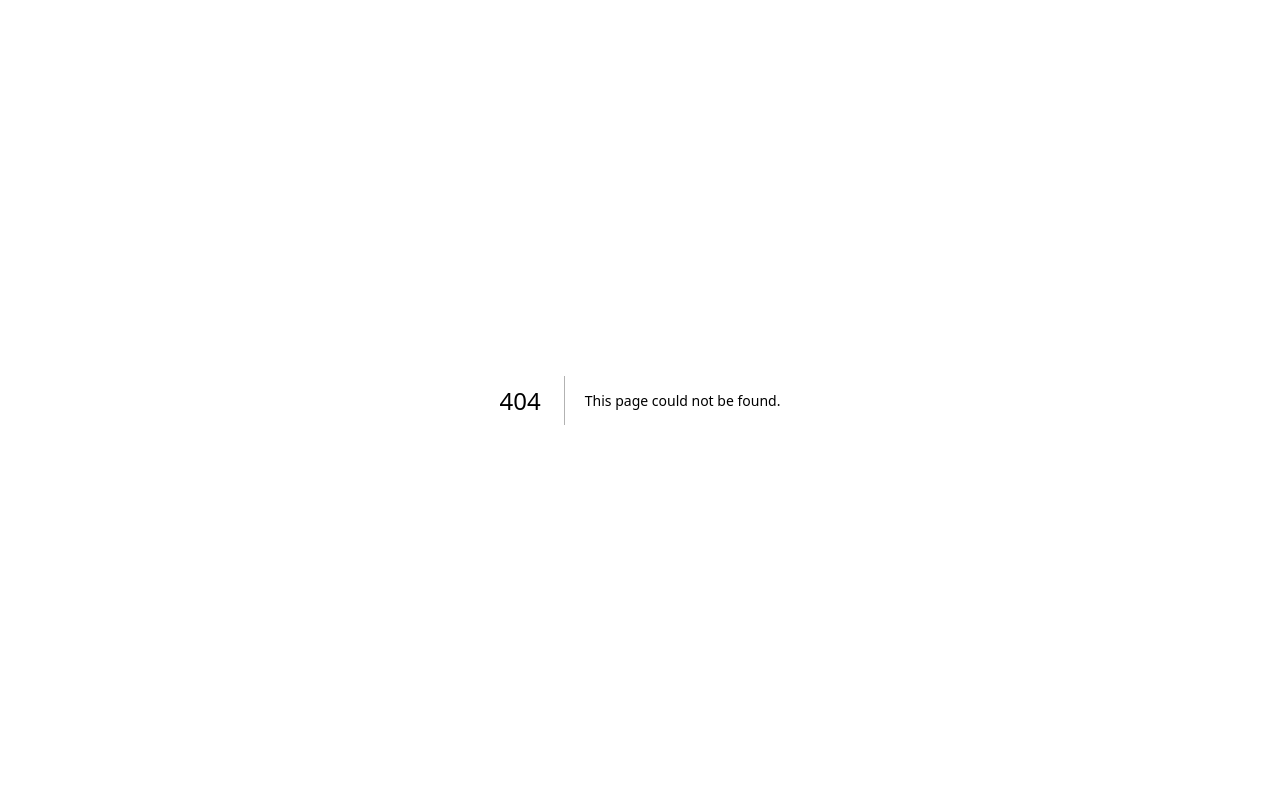
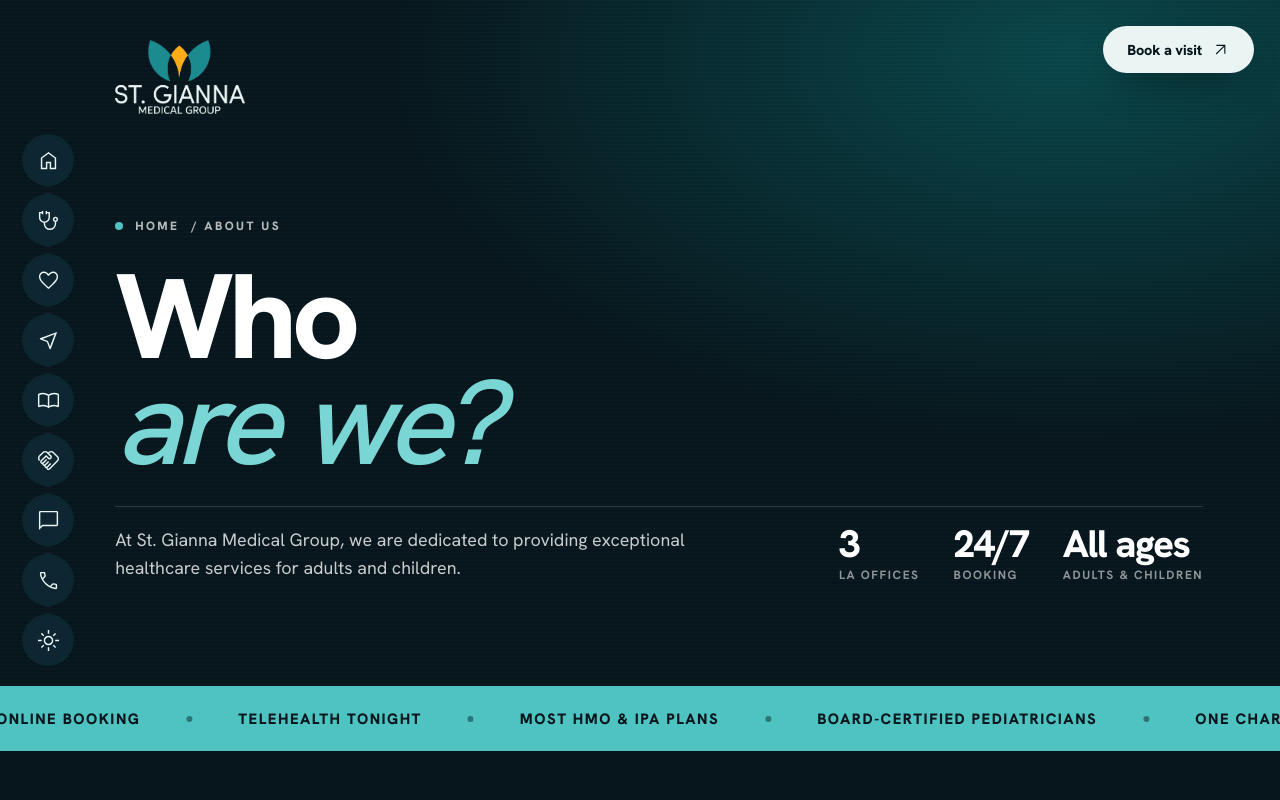
Before and after one commit to sanjulablockchain/st-gianna, a Next.js app: page /about in a window 1280 px wide. Before the commit this address had no page. Shown: the top 800 px of the page. Built offline with nearby package versions, Linux system fonts and the light colour scheme.

Commit message:
feat: add /about route composing the About Us page sections

```diff
--- /dev/null
+++ b/app/about/page.tsx
@@ -0,0 +1,38 @@
+import type { Metadata } from "next";
+import Nav from "@/components/Nav";
+import BookCta from "@/components/BookCta";
+import AboutHero from "@/components/AboutHero";
+import TickerBar from "@/components/TickerBar";
+import AboutCommitment from "@/components/AboutCommitment";
+import AboutMission from "@/components/AboutMission";
+import AboutSpecialties from "@/components/AboutSpecialties";
+import AboutValues from "@/components/AboutValues";
+import AboutLocations from "@/components/AboutLocations";
+import Cta from "@/components/Cta";
+import Footer from "@/components/Footer";
+import BackToTop from "@/components/BackToTop";
+
+export const metadata: Metadata = {
+  title: "About Us | St. Gianna Medical Group",
+  description:
+    "Dedicated to providing exceptional healthcare services for adults and children across our Los Angeles clinics.",
+};
+
+export default function AboutPage() {
+  return (
+    <div style={{ position: "relative", background: "var(--bg)", overflowX: "hidden" }}>
+      <Nav />
+      <BookCta />
+      <AboutHero />
+      <TickerBar />
+      <AboutCommitment />
+      <AboutMission />
+      <AboutSpecialties />
+      <AboutValues />
+      <AboutLocations />
+      <Cta />
+      <Footer />
+      <BackToTop />
+    </div>
+  );
+}
```
